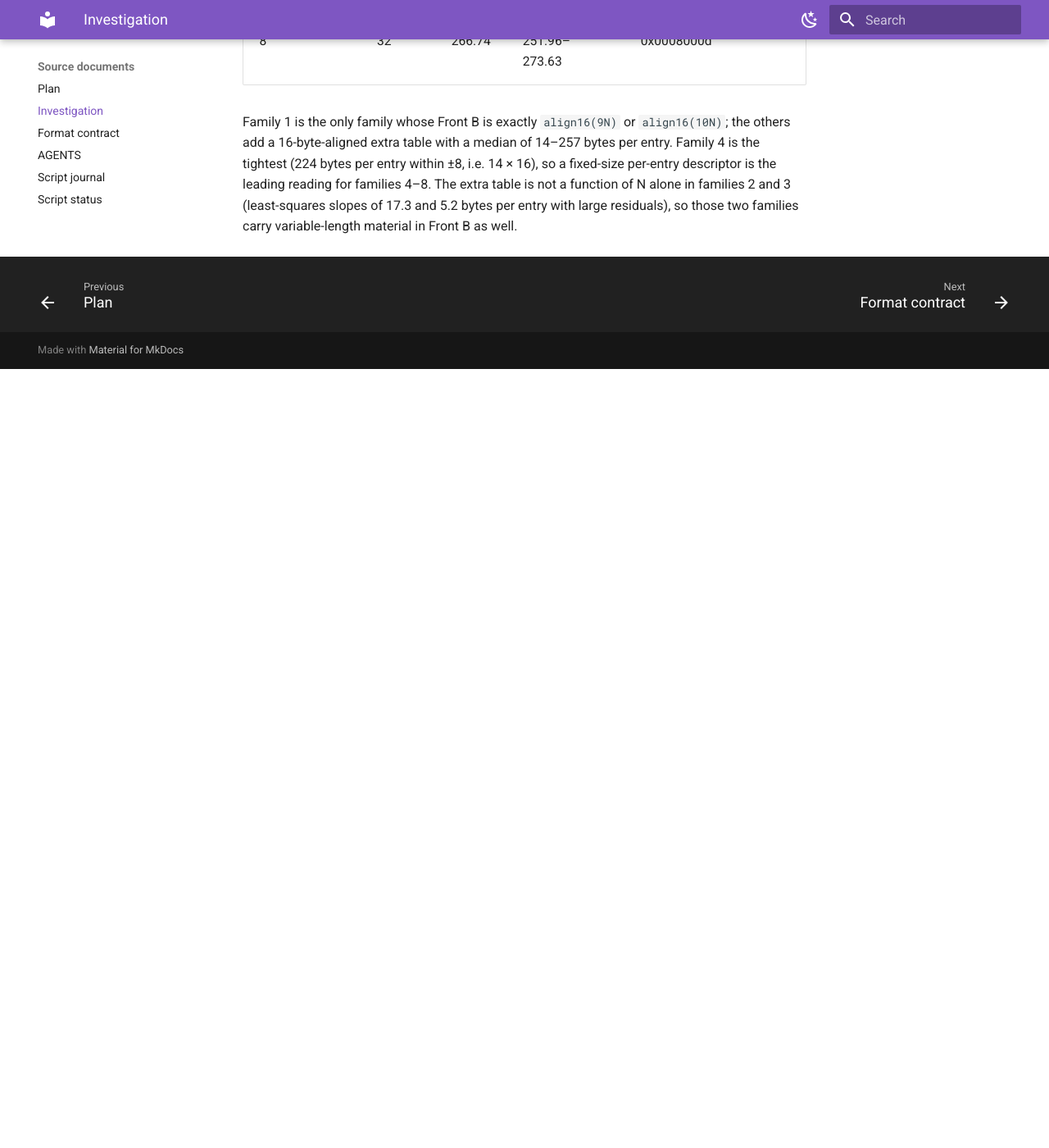
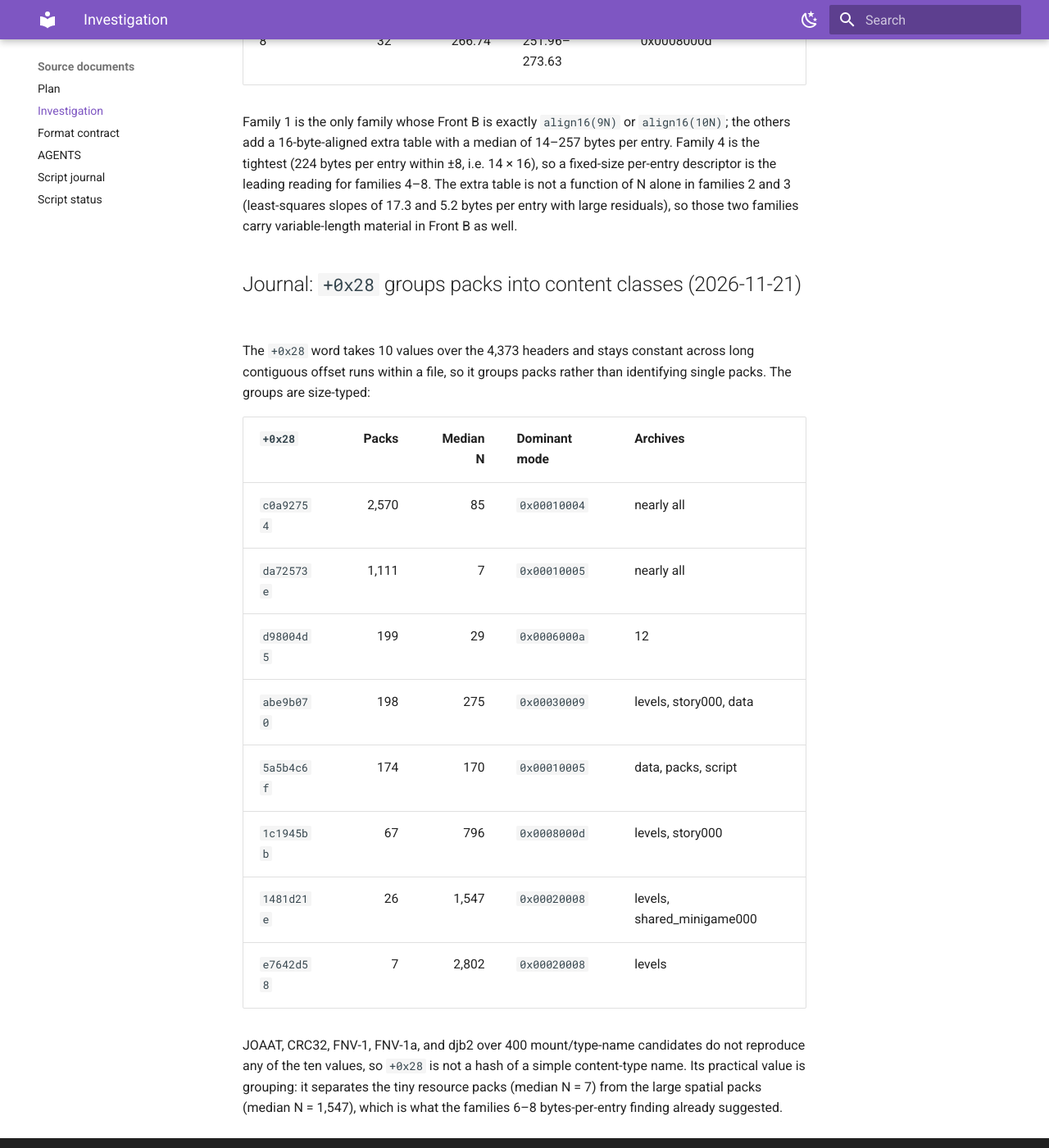
Before and after one commit to lynxnathan/rage-tools-vi, an MkDocs documentation site: the page built from docs/reference/source-investigation.md, in a window 1280 px wide and 1400 px high, scrolled down 73644 px. Shown: the whole window at 82% size. Built offline with MkDocs 1.6.1 and Material for MkDocs 9.7.7, drawn with Linux system fonts in a browser that asks for light colours; before the commit the page ends 74094 px from its top, so only the background shows below that.

Commit message:
docs: +0x28 groups packs into size-typed content classes

```diff
--- a/investigation.md
+++ b/investigation.md
@@ -2514,3 +2514,26 @@ for families 4–8. The extra table is not a function of N alone in families 2
 and 3 (least-squares slopes of 17.3 and 5.2 bytes per entry with large
 residuals), so those two families carry variable-length material in Front B as
 well.
+
+## Journal: `+0x28` groups packs into content classes (2026-11-21)
+
+The `+0x28` word takes 10 values over the 4,373 headers and stays constant
+across long contiguous offset runs within a file, so it groups packs rather
+than identifying single packs. The groups are size-typed:
+
+| `+0x28` | Packs | Median N | Dominant mode | Archives |
+| --- | ---: | ---: | --- | --- |
+| `c0a92754` | 2,570 | 85 | `0x00010004` | nearly all |
+| `da72573e` | 1,111 | 7 | `0x00010005` | nearly all |
+| `d98004d5` | 199 | 29 | `0x0006000a` | 12 |
+| `abe9b070` | 198 | 275 | `0x00030009` | levels, story000, data |
+| `5a5b4c6f` | 174 | 170 | `0x00010005` | data, packs, script |
+| `1c1945bb` | 67 | 796 | `0x0008000d` | levels, story000 |
+| `1481d21e` | 26 | 1,547 | `0x00020008` | levels, shared_minigame000 |
+| `e7642d58` | 7 | 2,802 | `0x00020008` | levels |
+
+JOAAT, CRC32, FNV-1, FNV-1a, and djb2 over 400 mount/type-name candidates do
+not reproduce any of the ten values, so `+0x28` is not a hash of a simple
+content-type name. Its practical value is grouping: it separates the tiny
+resource packs (median N = 7) from the large spatial packs (median N = 1,547),
+which is what the families 6–8 bytes-per-entry finding already suggested.
```
